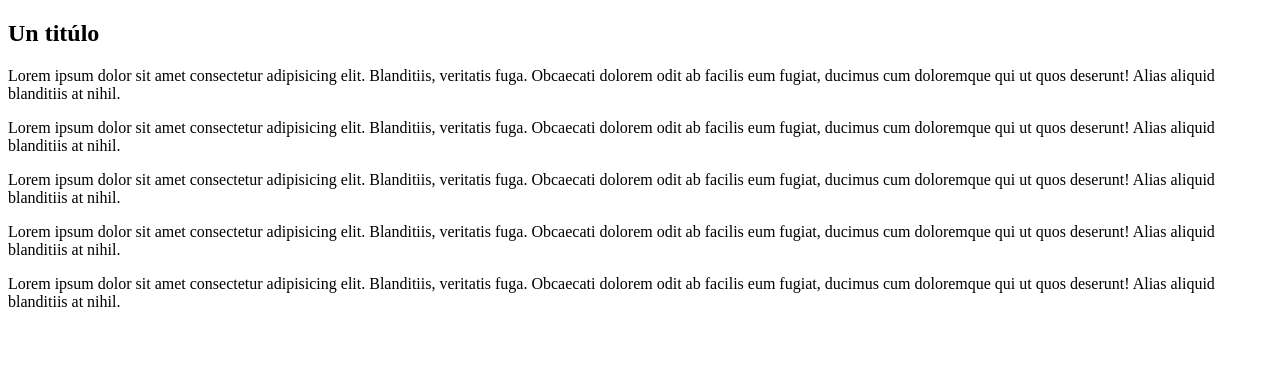
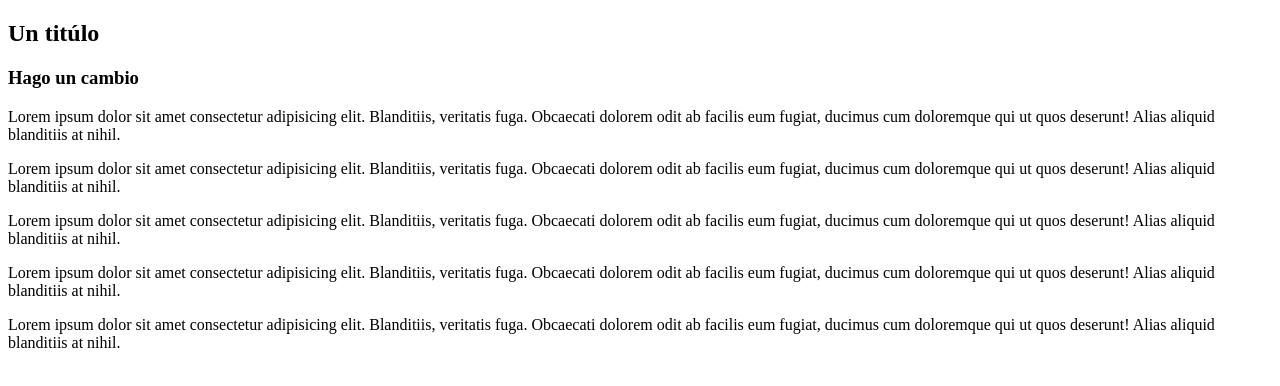
Before and after one commit to japsolo/clase-git-ba, a plain HTML site: page index.html in a window 1280 px wide. Drawn offline with Linux system fonts and the light colour scheme.

Commit message:
modifiqué el index

```diff
--- a/index.html
+++ b/index.html
@@ -8,6 +8,7 @@
     </head>
     <body>
         <h2>Un titúlo</h2>
+        <h3>Hago un cambio</h3>
         <p>Lorem ipsum dolor sit amet consectetur adipisicing elit. Blanditiis, veritatis fuga. Obcaecati dolorem odit ab facilis eum fugiat, ducimus cum doloremque qui ut quos deserunt! Alias aliquid blanditiis at nihil.</p>
         <p>Lorem ipsum dolor sit amet consectetur adipisicing elit. Blanditiis, veritatis fuga. Obcaecati dolorem odit ab facilis eum fugiat, ducimus cum doloremque qui ut quos deserunt! Alias aliquid blanditiis at nihil.</p>
         <p>Lorem ipsum dolor sit amet consectetur adipisicing elit. Blanditiis, veritatis fuga. Obcaecati dolorem odit ab facilis eum fugiat, ducimus cum doloremque qui ut quos deserunt! Alias aliquid blanditiis at nihil.</p>
```
